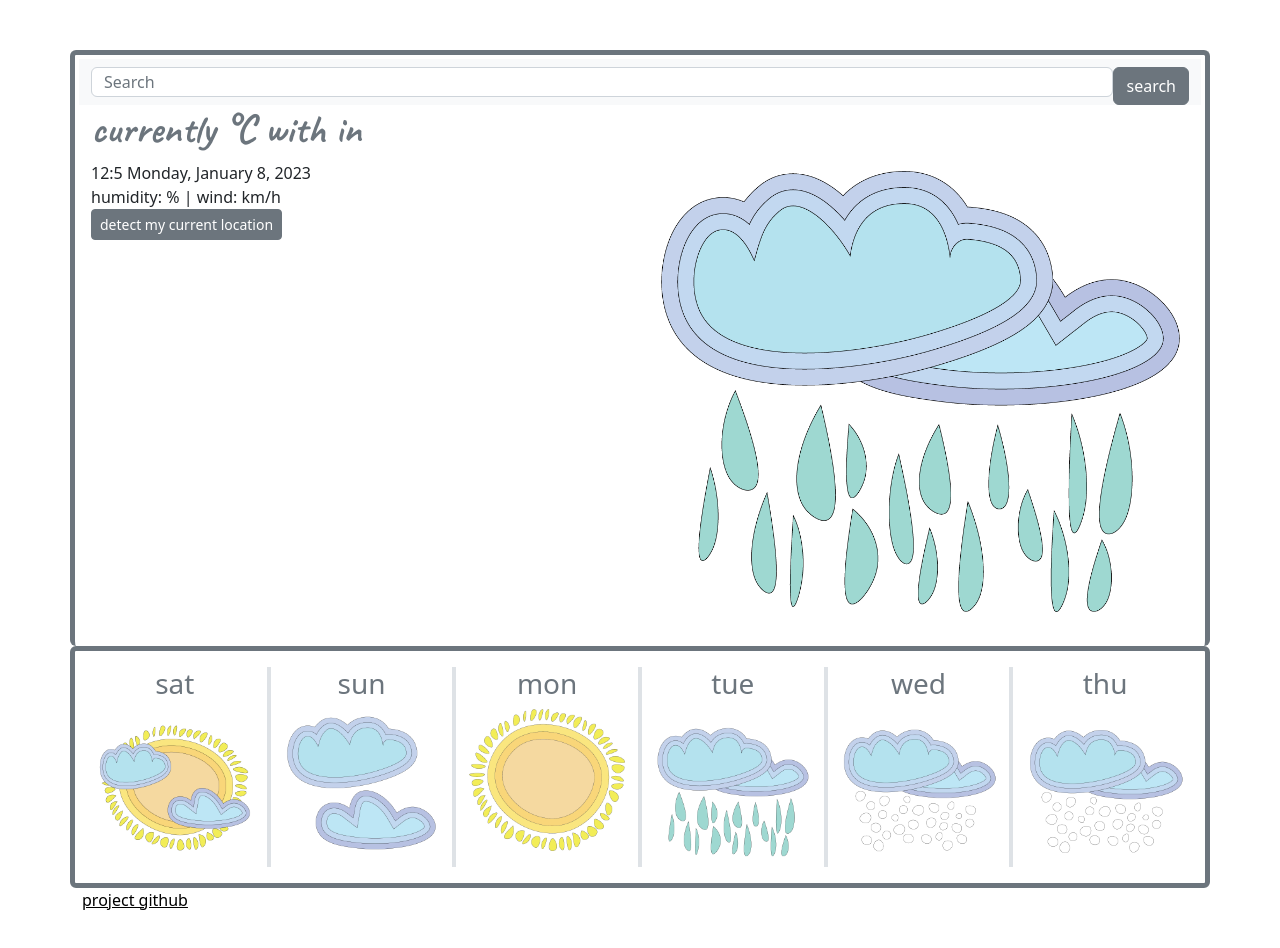
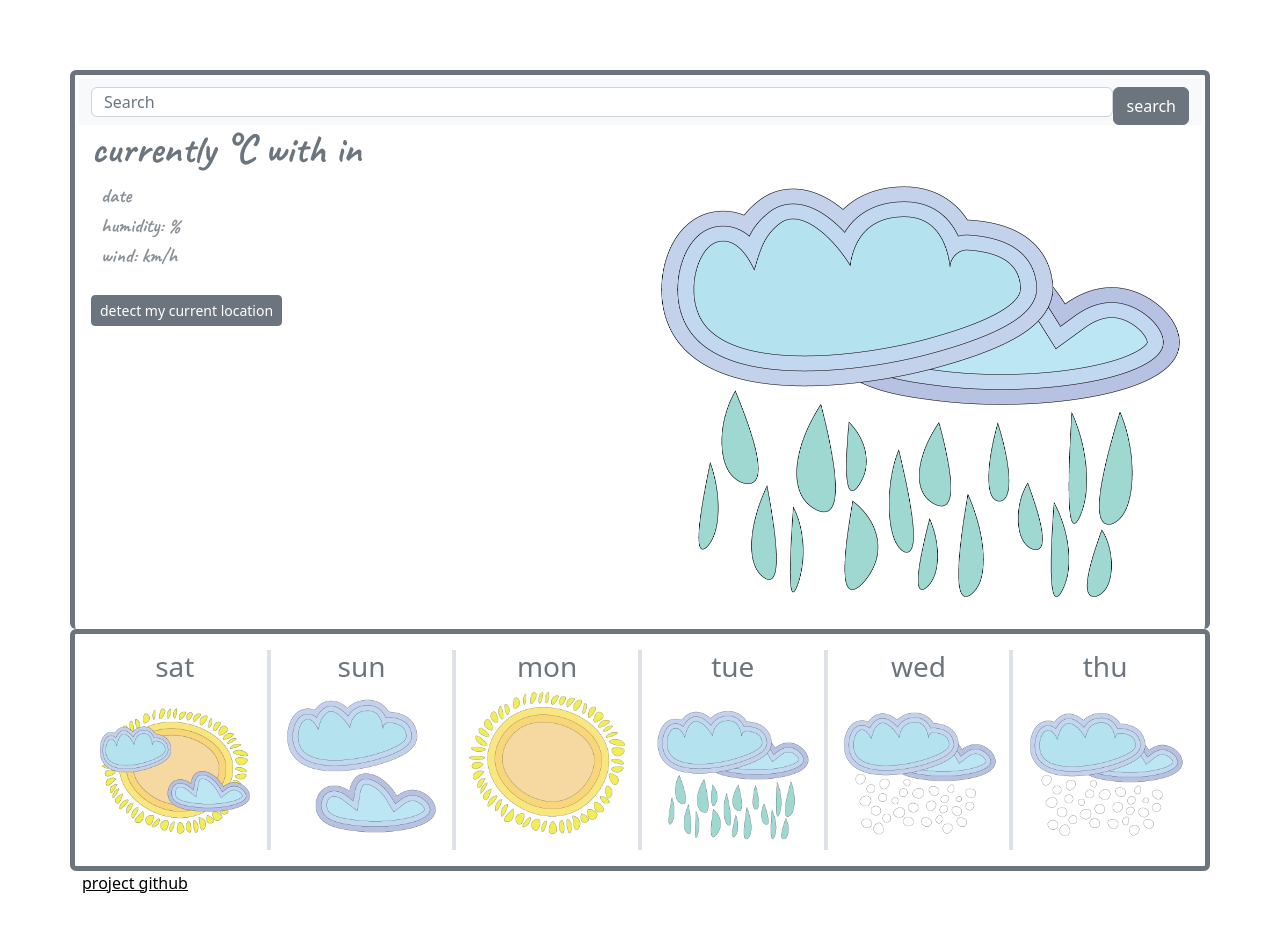
Before and after one commit to noisykilljoy/projet-un, a plain HTML site: page index.html in a window 1280 px wide. After the commit the page ends 895 px from the top, so only its background shows below. Drawn offline with nearby package versions, Linux system fonts and the light colour scheme.

Commit message:
changed weather details to ul&lis

```diff
--- a/Styles/style.css
+++ b/Styles/style.css
@@ -1,7 +1,8 @@
 h1 {
   color: #6c757d;
   font-family: "Caveat", cursive;
-  font-size: 80px;
+  font-size: 40px;
+  margin: 10px 10px 0px 0px;
 }
 .hover {
   cursor: pointer;
@@ -11,12 +12,25 @@ h1 {
   opacity: 80%;
   font-family: "Caveat", cursive;
 }
+.detailList {
+  margin: auto 10px;
+  padding: 0;
+  list-style: none;
+  color: #6c757d;
+  opacity: 80%;
+  font-family: "Caveat", cursive;
+  font-size: 20px;
+}
 .mainBox {
+  max-width: 600px;
+  max-height: 600px;
   display: block;
   margin: 50px auto;
+  padding: 20px;
 }
 .bigThumbnail {
   max-width: 500px;
+  max-height: 500px;
   display: block;
   margin: 0 auto;
 }
--- a/index.html
+++ b/index.html
@@ -53,10 +53,11 @@
             ><span id="ForC">°C</span> with <span id="description"></span> in
             <span id="city-name"></span>
           </h1>
-          <span id="date-of-the-day"></span>
-          <p class="currentDetails">
-            humidity: <span id="humidity"></span>% | wind:
-            <span id="wind"></span>km/h
+          <ul class="detailList">
+            <li id="date-of-the-day">date</li>
+            <li>humidity: <span id="humidity"></span>%</li>
+            <li>wind: <span id="wind"></span>km/h</li>
+          </ul>
           <br />
           <button
             type="button"
@@ -65,7 +66,7 @@
           >
             detect my current location
           </button>
-          </p>
+
           <!-- <span id="farenheit" class="hover">˚F</span> /
           <span id="celsius" class="hover">˚C</span> -->
         </div>
```
Lines whose indentation alone changed are shown as unchanged.
